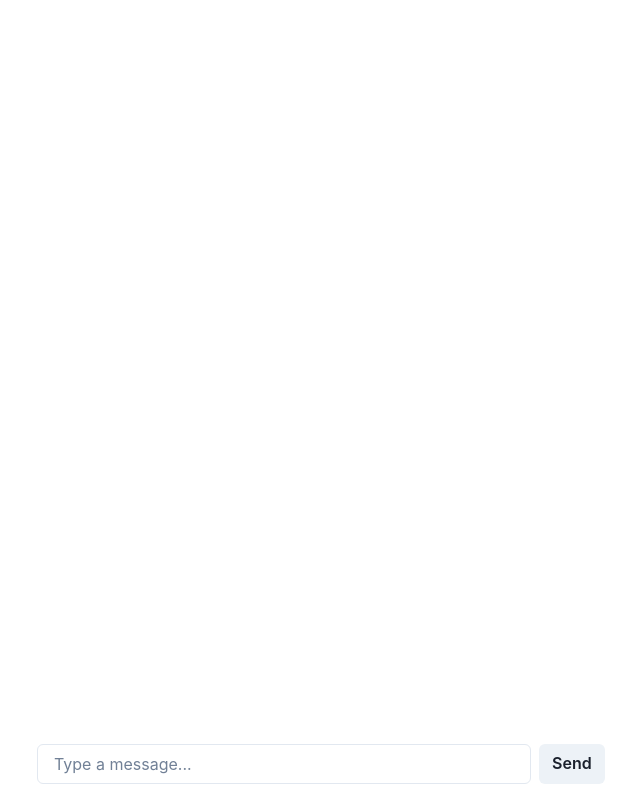
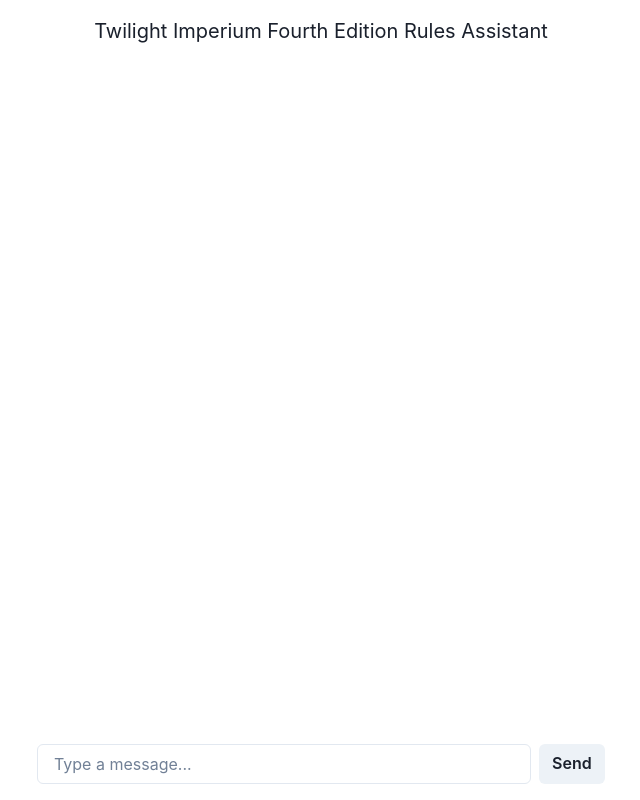
Before and after one commit to ruozzy66/Pinecone-Assistant, a React (Create React App) app: page / in a window 1280 px wide. Shown: the whole page, without its empty margins (319-959 px from the left). Built offline with nearby package versions, Linux system fonts and the light colour scheme.

Commit message:
This implementation should make the file names in the chatbot response clickable

```diff
--- a/src/App.js
+++ b/src/App.js
@@ -47,6 +47,9 @@
   return (
     <ChakraProvider>
       <Box maxWidth="600px" margin="auto" height="100vh" display="flex" flexDirection="column">
+        <Text fontSize="xl" textAlign="center" mt={4} mb={4}>
+          Twilight Imperium Fourth Edition Rules Assistant
+        </Text>
         <VStack
           spacing={4}
           align="stretch"
```
